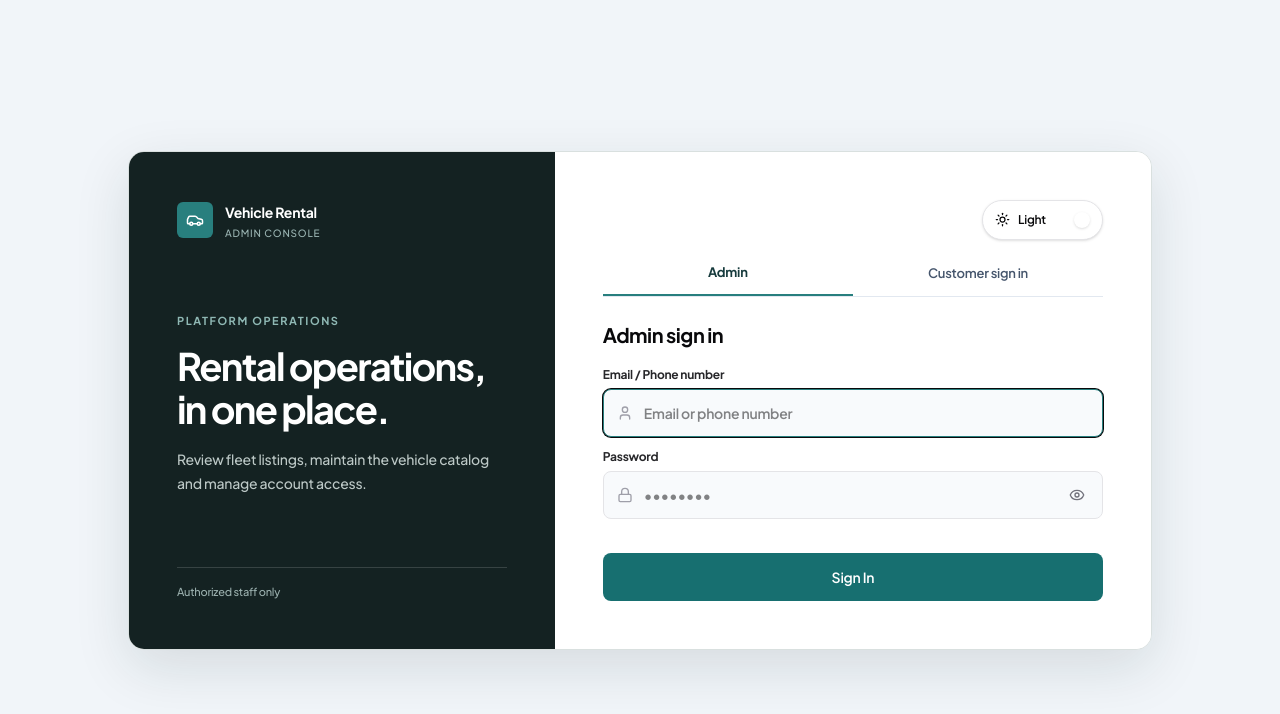
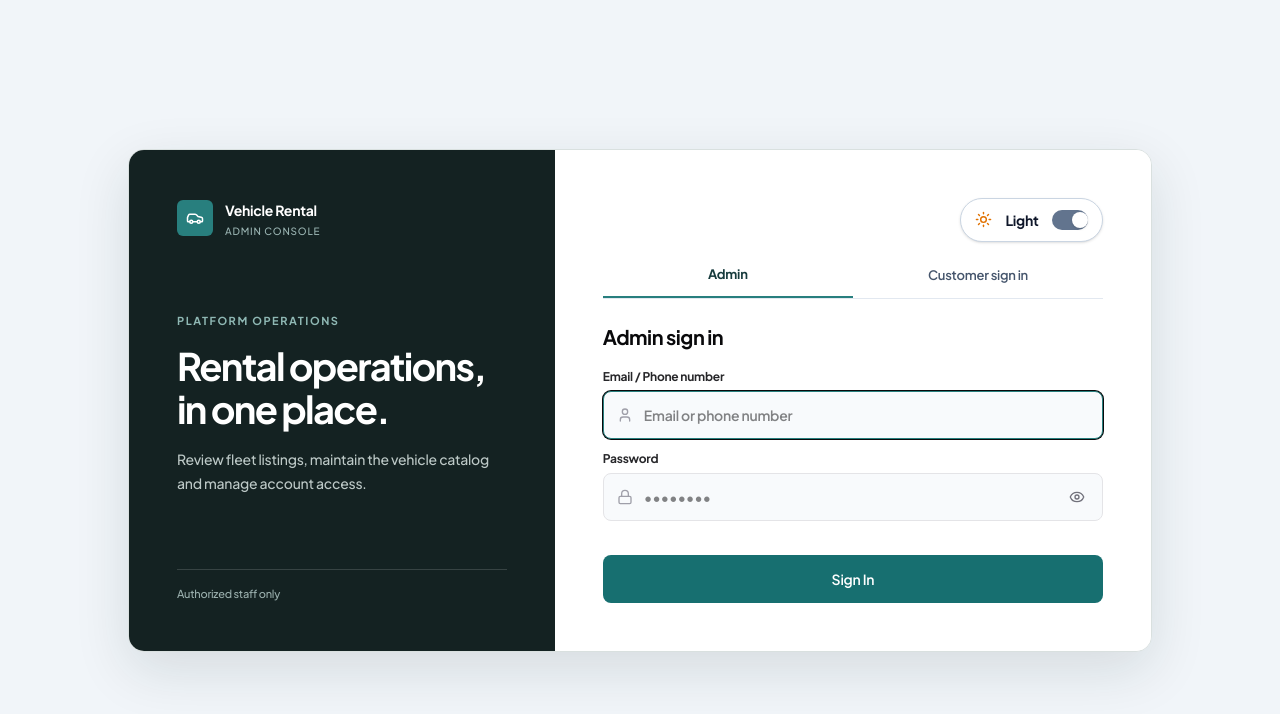
Before and after one commit to UmiKuni/vehicle-rental-webapp, a React (Vite) app in the folder fe/: page /admin/login in a window 1280 px wide. Shown: the top 714 px of the page. Built offline with nearby package versions, Linux system fonts and the light colour scheme; no server answers.

Commit message:
fix(fe): improve theme toggle contrast

```diff
--- a/fe/src/shared/components/common/ThemeToggle.tsx
+++ b/fe/src/shared/components/common/ThemeToggle.tsx
@@ -13,11 +13,12 @@ export function ThemeToggle() {
       aria-label={`Dark mode ${isDark ? 'on' : 'off'}`}
       title={`Switch to ${isDark ? 'light' : 'dark'} mode`}
       onClick={() => setTheme(isDark ? 'light' : 'dark')}
-      className="inline-flex min-h-10 items-center gap-2 rounded-full border border-border bg-card px-3 text-xs font-semibold text-foreground shadow-sm transition hover:bg-muted focus-visible:outline-none focus-visible:ring-2 focus-visible:ring-[#1a8a9d]"
+      className="inline-flex min-h-11 items-center gap-2.5 rounded-full border border-slate-300 bg-white px-3.5 text-sm font-bold shadow-sm transition hover:bg-slate-50 focus-visible:outline-none focus-visible:ring-2 focus-visible:ring-[#1a8a9d] dark:border-zinc-600 dark:bg-zinc-900 dark:hover:bg-zinc-800"
+      style={{ color: isDark ? '#f8fafc' : '#0f172a' }}
     >
-      {isDark ? <Moon size={15} aria-hidden="true" /> : <Sun size={15} aria-hidden="true" />}
-      <span>{isDark ? 'Dark' : 'Light'}</span>
-      <span aria-hidden="true" className={`relative h-5 w-9 rounded-full transition-colors ${isDark ? 'bg-[#1a8a9d]' : 'bg-muted-foreground/35'}`}>
+      {isDark ? <Moon size={17} className="text-sky-300" aria-hidden="true" /> : <Sun size={17} className="text-amber-600" aria-hidden="true" />}
+      <span className="min-w-10 text-center">{isDark ? 'Dark' : 'Light'}</span>
+      <span aria-hidden="true" className={`relative h-5 w-9 rounded-full transition-colors ${isDark ? 'bg-[#1a8a9d]' : 'bg-slate-500'}`}>
         <span className={`absolute top-0.5 size-4 rounded-full bg-white shadow-sm transition-transform ${isDark ? 'translate-x-4' : 'translate-x-0.5'}`} />
       </span>
     </button>
```
